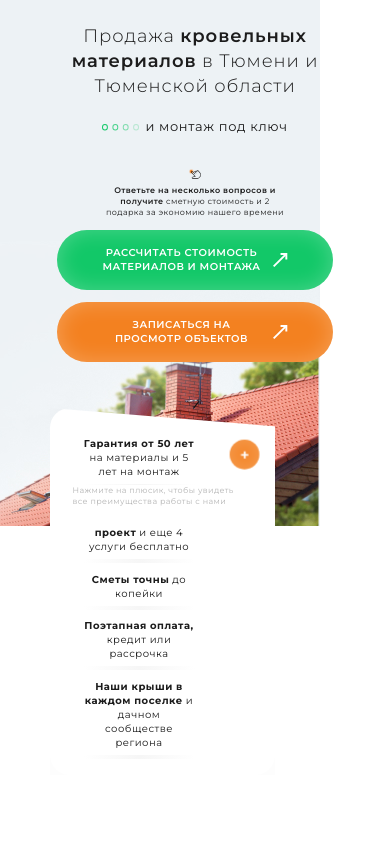
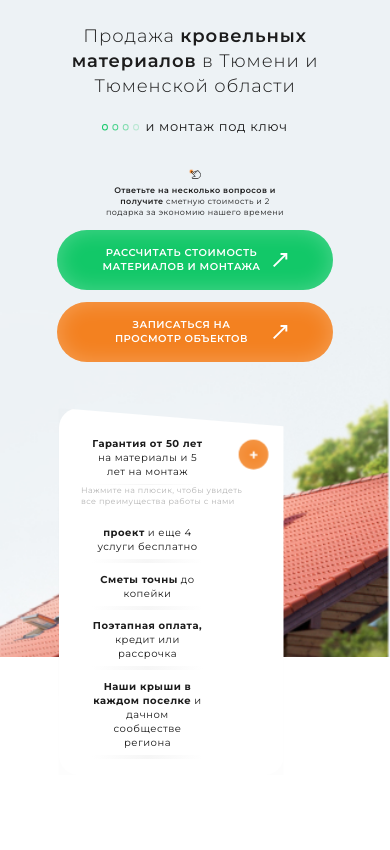
Before and after one commit to Ckiv/paradigma-tz, a plain HTML site: page pages/main/index.html in a window 390 px wide. Shown: the part 74-924 px from the top of the page. Drawn offline with Linux system fonts and the light colour scheme.

Commit message:
feat: fix mobile version

```diff
--- a/pages/main/style.css
+++ b/pages/main/style.css
@@ -454,7 +454,7 @@ a {
 .benefits {
     display: none;
 }
-@media (min-width: 320px) and (max-width: 767px) {
+@media (min-width: 320px) and (max-width: 425px) {
     .mobile-display{
         display: none;
     }
@@ -536,7 +536,7 @@ a {
         max-height: 600px;
         background-image: url("../../assets/images/mobile-bg.jpg");
         background-repeat: no-repeat;
-        margin: 0 auto;background-size: 320px;
+        margin: 0 auto;background-size: 100%;
     }
     .mobile-header {
         display: flex;
@@ -687,7 +687,7 @@ a {
     .aside-inner {
         display: flex;width: 225px;
         min-height: 367px;
-        margin: 67px auto 0 auto;/* margin-right: 0; */
+        margin: 67px auto 0 auto;margin-right: 0;
         background: #fff;
         box-shadow: 0px 0px 75px rgba(0, 0, 0, 0.03);
         border-radius: 20px;
@@ -696,7 +696,7 @@ a {
         position: absolute;
         z-index: 10;
         top: 415px;
-        left: 50px;transition: bottom .60s;
+        left: 15%;transition: bottom .60s;
     }
     .more-show {
         transition: bottom .60s;
```
